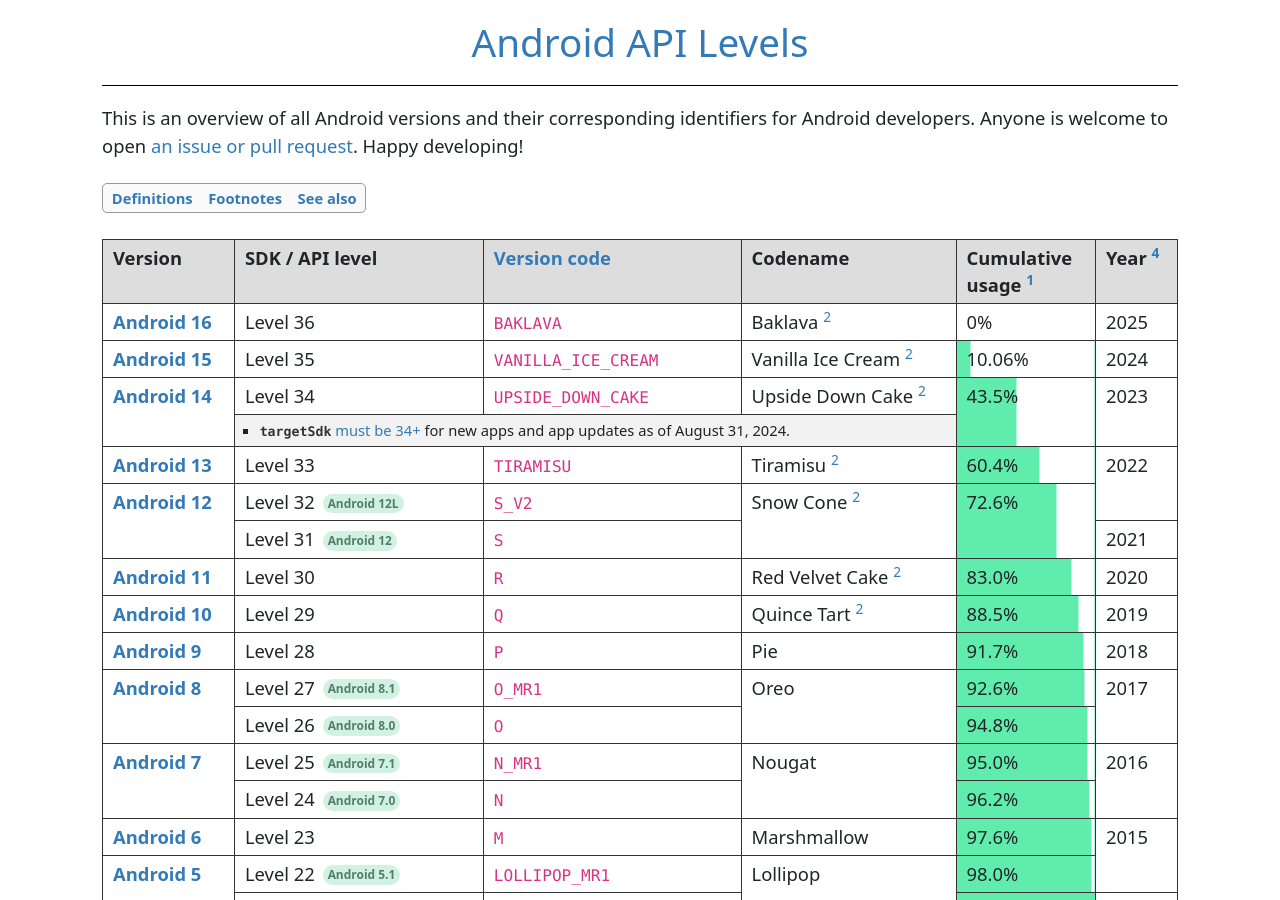
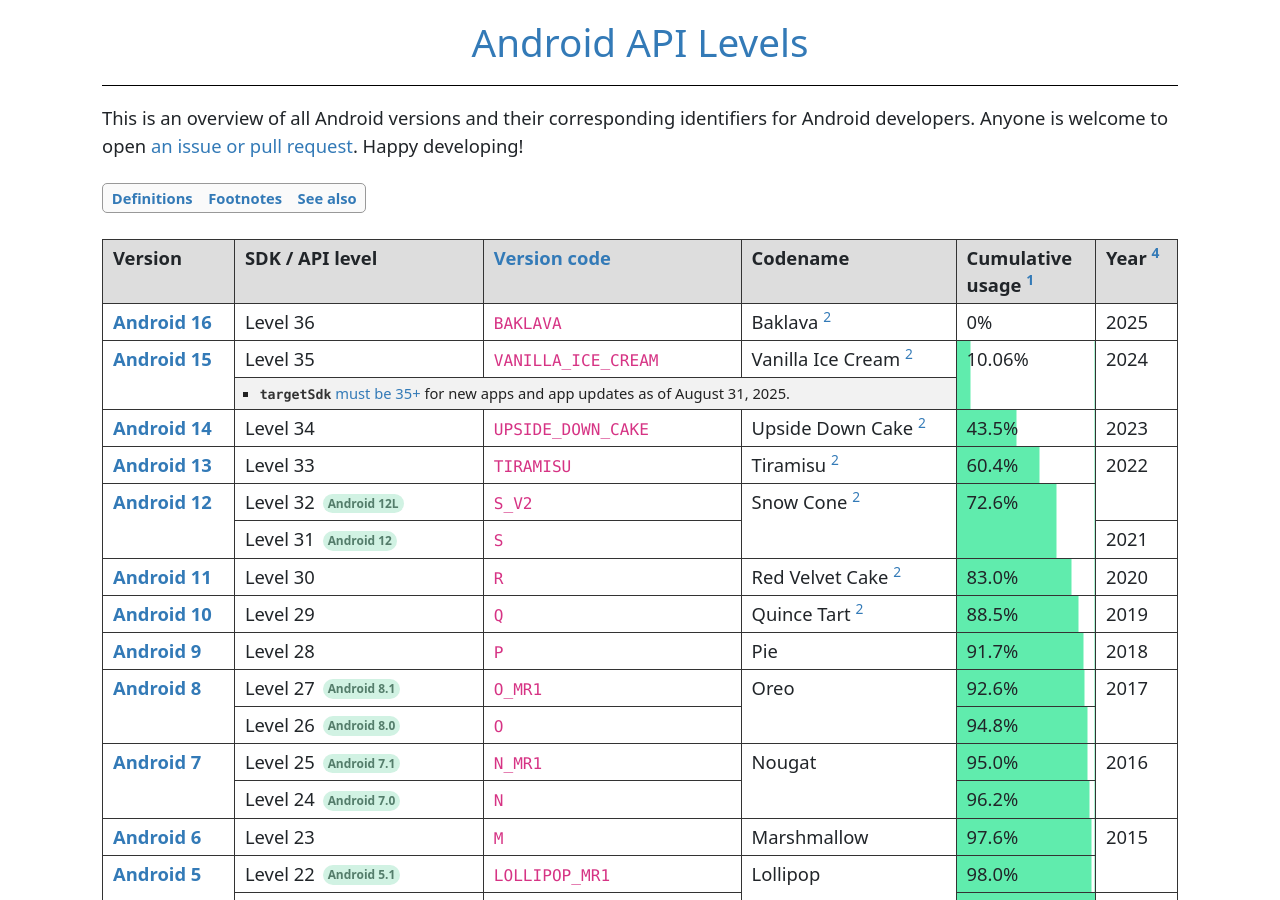
Before and after one commit to ebelinski/apilevels, a Jekyll site: the page built from index.md, in a window 1280 px wide and 900 px high. Built offline with Jekyll 4.4.1, drawn with Linux system fonts in a browser that asks for light colours; comment, search, counter and statistics services are not loaded.

Commit message:
update targetSdk requirement (#70)

```diff
--- a/index.md
+++ b/index.md
@@ -41,7 +41,7 @@
     <td>2025</td>
   </tr>
   <tr>
-    <td>
+    <td rowspan="2">
       <b><a href="https://developer.android.com/about/versions/15">Android 15</a></b>
     </td>
     <td>Level 35</td>
@@ -50,11 +50,18 @@
       Vanilla Ice Cream
       <sup id="fnref:2"><a href="#fn:2" class="footnote">2</a></sup>
     </td>
-    {% include progress-cell.html rowspan=1 percentage=10.06 %}
-    <td>2024</td>
+    {% include progress-cell.html rowspan=2 percentage=10.06 %}
+    <td rowspan="2">2024</td>
+  </tr>
+  <tr class="table-notes">
+    <td colspan="3">
+      <ul>
+        <li><code>targetSdk</code> <a href="https://developer.android.com/google/play/requirements/target-sdk">must be 35+</a> for new apps and app updates as of August 31, 2025.</li>
+      </ul>
+    </td>
   </tr>
   <tr>
-    <td rowspan="2">
+    <td rowspan="1">
       <b><a href="https://developer.android.com/about/versions/14">Android 14</a></b>
     </td>
     <td>Level 34</td>
@@ -63,15 +70,8 @@
       Upside Down Cake
       <sup id="fnref:2"><a href="#fn:2" class="footnote">2</a></sup>
     </td>
-    {% include progress-cell.html rowspan=2 percentage=43.5 %}
-    <td rowspan="2">2023</td>
-  </tr>
-  <tr class="table-notes">
-    <td colspan="3">
-      <ul>
-        <li><code>targetSdk</code> <a href="https://developer.android.com/google/play/requirements/target-sdk">must be 34+</a> for new apps and app updates as of August 31, 2024.</li>
-      </ul>
-    </td>
+    {% include progress-cell.html rowspan=1 percentage=43.5 %}
+    <td rowspan="1">2023</td>
   </tr>
   <tr>
     <td rowspan="1">
```
